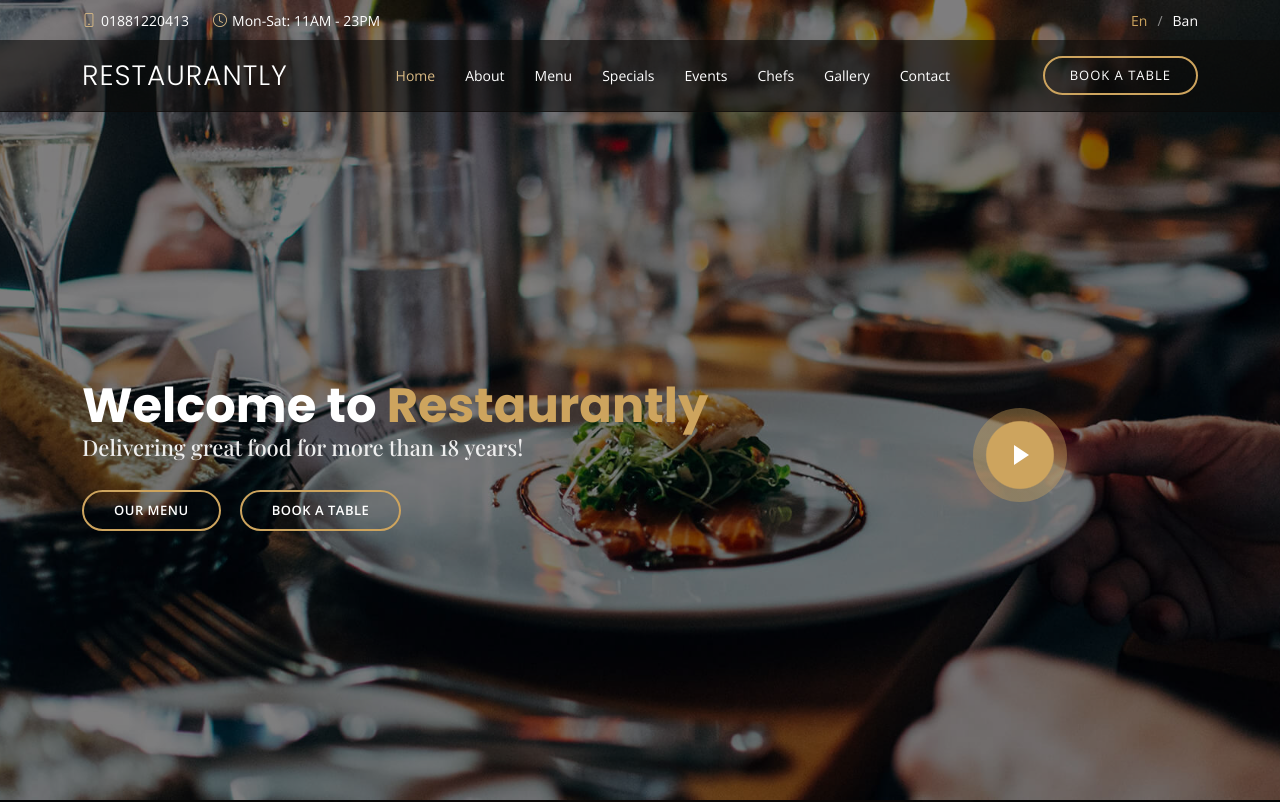
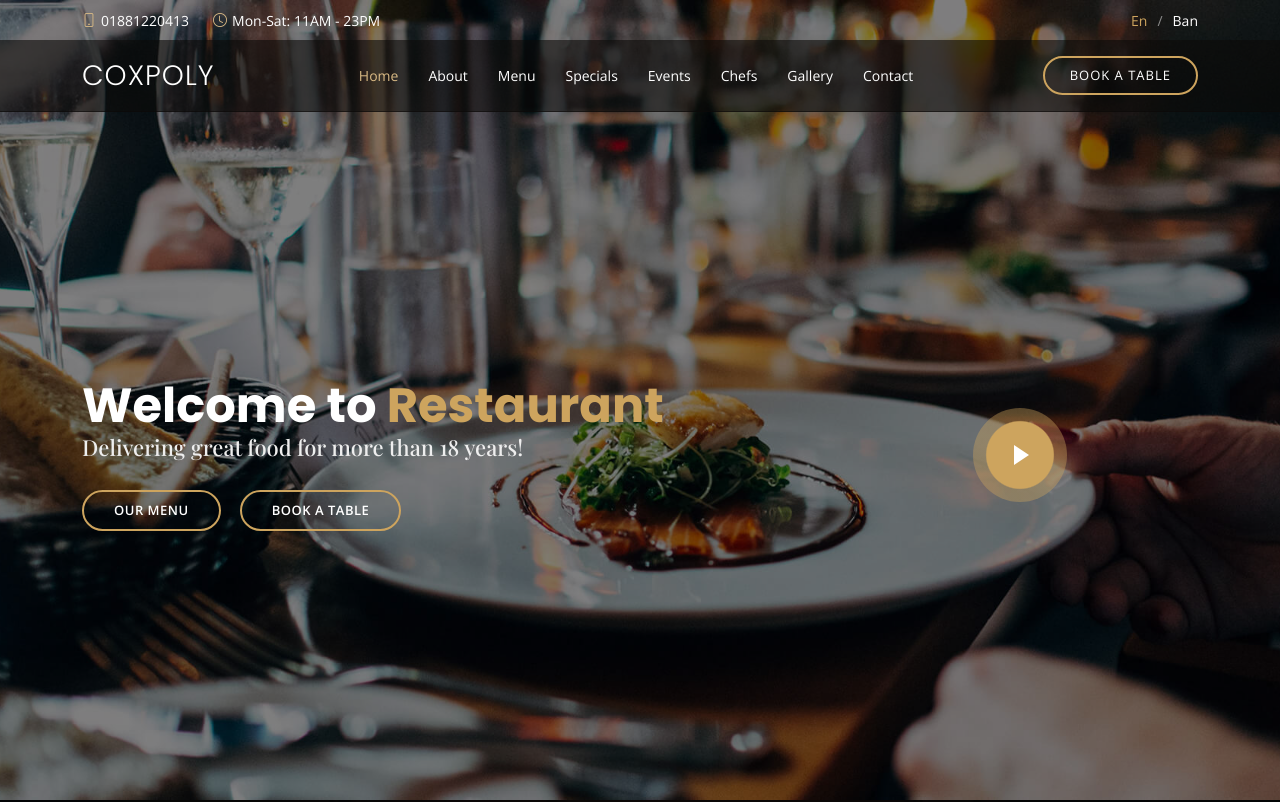
Before and after one commit to rana-arju/restautantly, a plain HTML site: page index.html in a window 1280 px wide. Shown: the top 802 px of the page. Drawn offline with nearby package versions, Linux system fonts and the light colour scheme; a web font is replaced by a local one.

Commit message:
add site name

```diff
--- a/index.html
+++ b/index.html
@@ -5,7 +5,7 @@
   <meta charset="utf-8">
   <meta content="width=device-width, initial-scale=1.0" name="viewport">
 
-  <title>Restaurantly - is Resturnt website make for college project</title>
+  <title>Coxpoly - is Resturnt website make for college project</title>
 
   <!-- Favicons -->
   <link href="assets/img/download (1).png" rel="icon">
@@ -51,7 +51,7 @@
   <header id="header" class="fixed-top d-flex align-items-cente">
     <div class="container-fluid container-xl d-flex align-items-center justify-content-lg-between">
 
-      <h1 class="logo me-auto me-lg-0"><a href="index.html">Restaurantly</a></h1>
+      <h1 class="logo me-auto me-lg-0"><a href="index.html">Coxpoly</a></h1>
       <!-- Uncomment below if you prefer to use an image logo -->
       <!-- <a href="index.html" class="logo me-auto me-lg-0"><img src="assets/img/logo.png" alt="" class="img-fluid"></a>-->
 
@@ -79,7 +79,7 @@
     <div class="container position-relative text-center text-lg-start" data-aos="zoom-in" data-aos-delay="100">
       <div class="row">
         <div class="col-lg-8">
-          <h1>Welcome to <span>Restaurantly</span></h1>
+          <h1>Welcome to <span>Restaurant</span></h1>
           <h2>Delivering great food for more than 18 years!</h2>
 
           <div class="btns">
@@ -865,7 +865,7 @@
 
           <div class="col-lg-3 col-md-6">
             <div class="footer-info">
-              <h3>Restaurantly</h3>
+              <h3>Coxpoly</h3>
               <p>
                 Cox's bazar <br>
                 Bangladesh<br><br>
@@ -919,13 +919,10 @@
 
     <div class="container">
       <div class="copyright">
-        &copy; Copyright <strong><span>Restaurantly</span></strong>. All Rights Reserved
+        &copy; Copyright <strong><span>Coxpoly</span></strong>. All Rights Reserved
       </div>
       <div class="credits">
-        <!-- All the links in the footer should remain intact. -->
-        <!-- You can delete the links only if you purchased the pro version. -->
-        <!-- Licensing information: https://bootstrapmade.com/license/ -->
-        <!-- Purchase the pro version with working PHP/AJAX contact form: https://bootstrapmade.com/restaurantly-restaurant-template/ -->
+
         Designed by <a href="https://rana-arju.web.app">CMt 2nd Shift</a>
       </div>
     </div>
```
